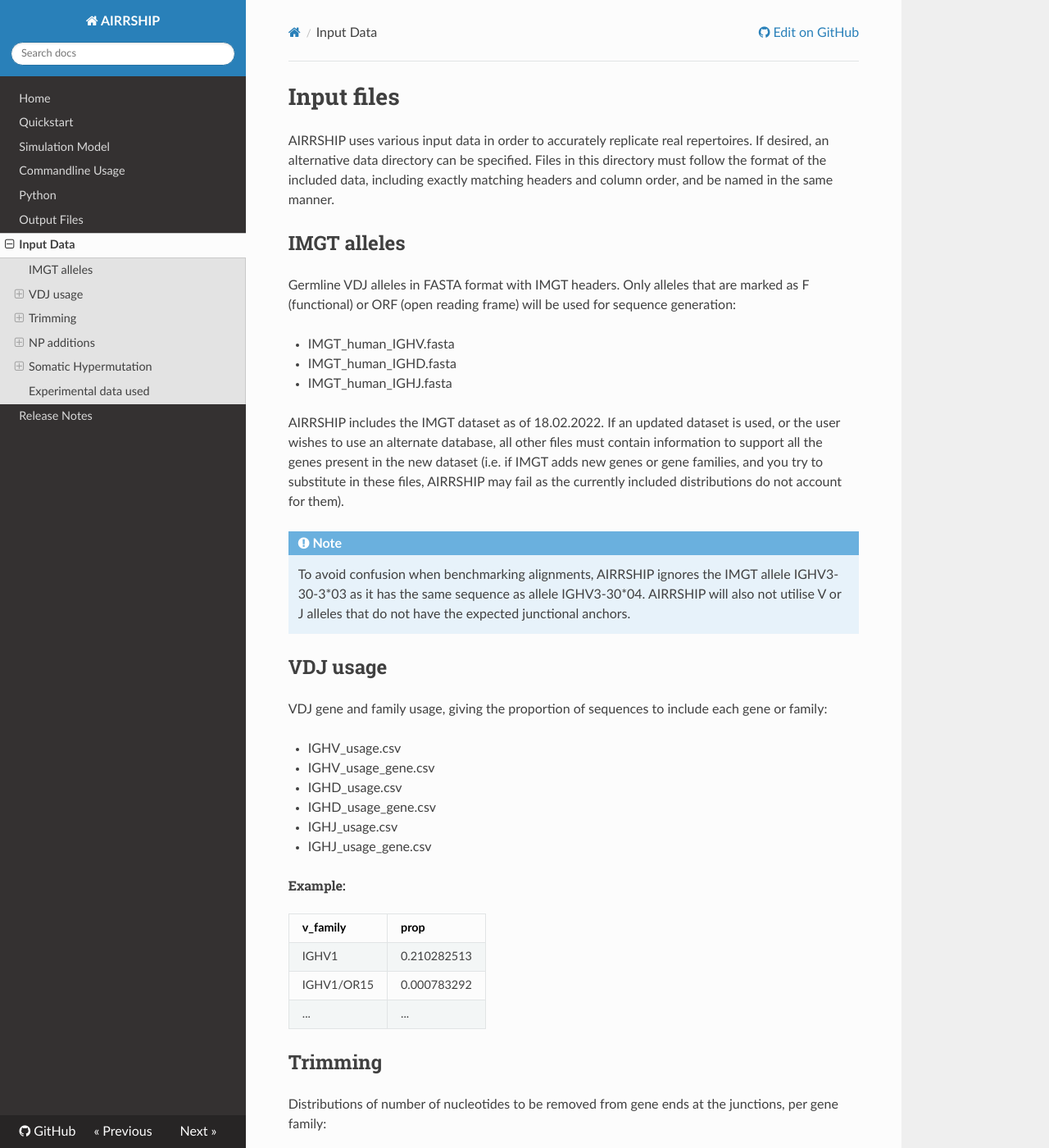
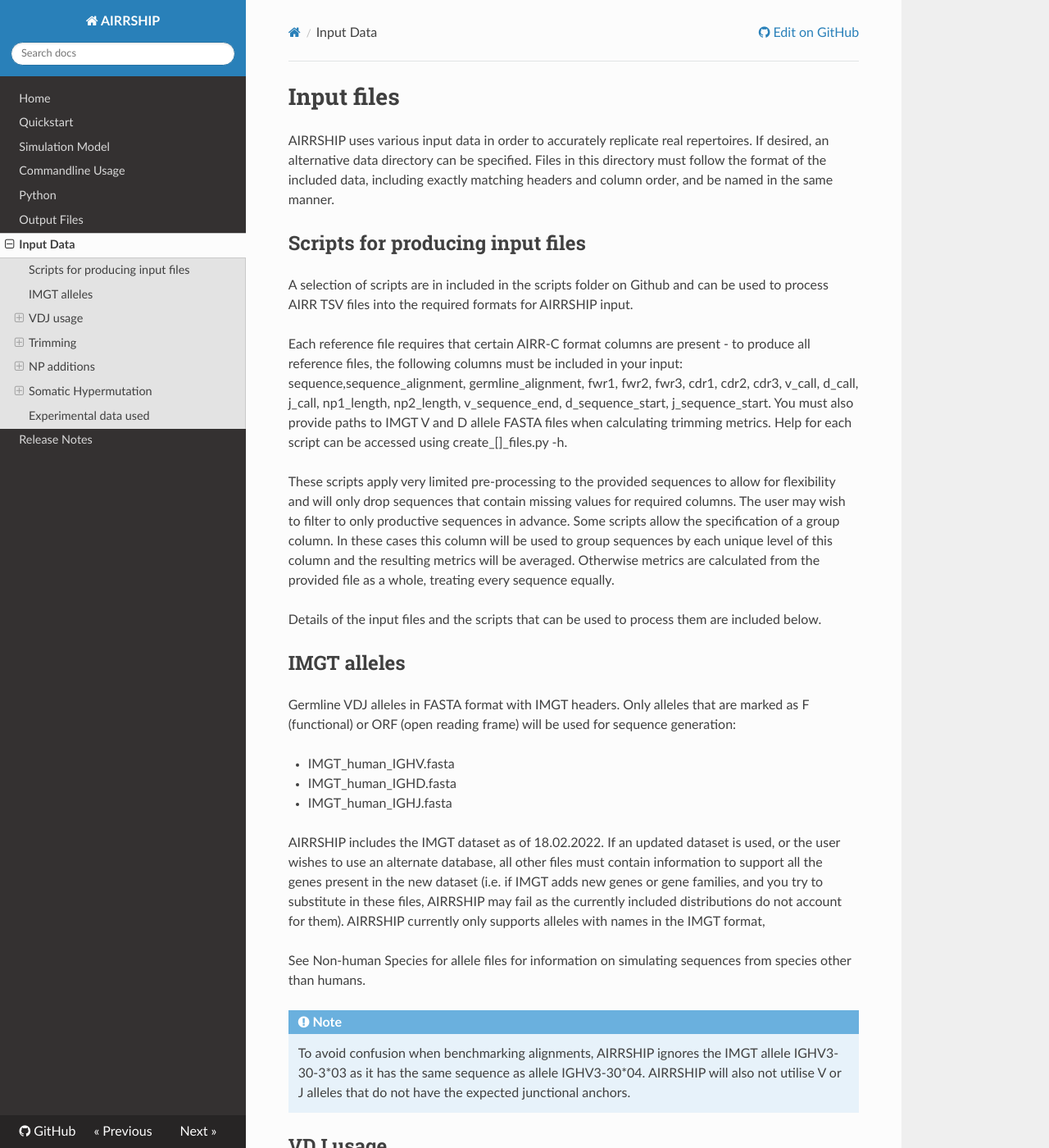
Before and after one commit to Cowanlab/airrship, an MkDocs documentation site: the page built from docs/data.md, in a window 1280 px wide and 1400 px high. Shown: the whole window at 82% size. Built offline with MkDocs 1.6.1, drawn with Linux system fonts in a browser that asks for light colours; nearby versions of some CDN libraries; some of the changed text lies outside the part shown.

````diff
--- a/docs/data.md
+++ b/docs/data.md
@@ -2,6 +2,16 @@
 
 AIRRSHIP uses various input data in order to accurately replicate real repertoires.
 If desired, an alternative data directory can be specified. Files in this directory must follow the format of the included data, including exactly matching headers and column order, and be named in the same manner.
+
+## Scripts for producing input files
+
+A selection of scripts are in included in the scripts folder on Github and can be used to process AIRR TSV files into the required formats for AIRRSHIP input.
+
+Each reference file requires that certain AIRR-C format columns are present - to produce all reference files, the following columns must be included in your input: sequence,sequence_alignment, germline_alignment, fwr1, fwr2, fwr3, cdr1, cdr2, cdr3, v_call, d_call, j_call, np1_length, np2_length, v_sequence_end, d_sequence_start, j_sequence_start. You must also provide paths to IMGT V and D allele FASTA files when calculating trimming metrics. Help for each script can be accessed using create_[]_files.py -h.
+
+These scripts apply very limited pre-processing to the provided sequences to allow for flexibility and will only drop sequences that contain missing values for required columns. The user may wish to filter to only productive sequences in advance. Some scripts allow the specification of a group column. In these cases this column will be used to group sequences by each unique level of this column and the resulting metrics will be averaged. Otherwise metrics are calculated from the provided file as a whole, treating every sequence equally.
+
+Details of the input files and the scripts that can be used to process them are included below.
 
 ## IMGT alleles
 
@@ -11,7 +21,9 @@ Germline VDJ alleles in FASTA format with IMGT headers. Only alleles that are ma
 * IMGT_human_IGHD.fasta
 * IMGT_human_IGHJ.fasta
 
-AIRRSHIP includes the IMGT dataset as of 18.02.2022. If an updated dataset is used, or the user wishes to use an alternate database, all other files must contain information to support all the genes present in the new dataset (i.e. if IMGT adds new genes or gene families, and you try to substitute in these files, AIRRSHIP may fail as the currently included distributions do not account for them).
+AIRRSHIP includes the IMGT dataset as of 18.02.2022. If an updated dataset is used, or the user wishes to use an alternate database, all other files must contain information to support all the genes present in the new dataset (i.e. if IMGT adds new genes or gene families, and you try to substitute in these files, AIRRSHIP may fail as the currently included distributions do not account for them). AIRRSHIP currently only supports alleles with names in the IMGT format,
+
+See Non-human Species for allele files for information on simulating sequences from species other than humans.
 
 !!! note
     To avoid confusion when benchmarking alignments, AIRRSHIP ignores the IMGT allele IGHV3-30-3\*03 as it has the same sequence as allele IGHV3-30\*04. AIRRSHIP will also not utilise V or J alleles that do not have the expected junctional anchors.
@@ -35,6 +47,19 @@ VDJ gene and family usage, giving the proportion of sequences to include each ge
 | IGHV1/OR15 | 0.000783292 |
 | ...        | ...         |
 
+
+#### Scripts:
+
+```bash
+create_vdj_files.py  [-h] -i INPUT_FILE [--group GROUP]
+
+-i INPUT_FILE, --input_file INPUT_FILE
+--group GROUP   Name of column containing dataset metadata to group by.
+```
+
+Required columns: v_call, d_call, j_call
+
+
 ## Trimming
 
 Distributions of number of nucleotides to be removed from gene ends at the junctions, per gene family:
@@ -51,6 +76,18 @@ Distributions of number of nucleotides to be removed from gene ends at the junct
 | IGHV1    | 0        | 0.406392257 |
 | IGHV1    | 1        | 0.290851348 |
 |  ...     | ...      | ...         |
+
+#### Scripts:
+
+```bash
+create_trimming_files.py [-h] -i INPUT_FILE [--imgt_v IMGT_V] [--imgt_d IMGT_D]
+
+-i INPUT_FILE, --input_file INPUT_FILE
+--imgt_v IMGT_V Path to IMGT V allele file.
+--imgt_d IMGT_D Path to IMGT D allele file.
+```
+
+Required columns:  v_call, d_call, v_germline_end, j_germline_start, d_germline_start, d_sequence_end and d_sequence_start.
 
 ## NP additions
 
@@ -96,6 +133,37 @@ Transition probabilities for each position in NP region (i.e. the likelihood of
 | 0      | A    | 0.24858057  | 0.238914924 | 0.34526599  | 0.167238516 |
 | ...    | ...  | ...         | ...         | ...         | ...         |
 
+#### Scripts:
+
+```bash
+create_np_lengths_files.py [-h] -i INPUT_FILE [--group GROUP]
+
+-i INPUT_FILE, --input_file INPUT_FILE
+
+--group GROUP   Name of column containing dataset metadata to group by.
+```
+
+Required columns: np1_length, np2_length
+
+```bash
+create_np_first_bases.py [-h] -i INPUT_FILE
+
+-i INPUT_FILE, --input_file INPUT_FILE
+```
+
+Required columns: np1_length,np2_length,sequence,v_sequence_end,d_sequence_start and j_sequence_start
+
+```bash
+create_np_transitions_files.py [-h] -i INPUT_FILE
+
+-i INPUT_FILE, --input_file INPUT_FILE
+```
+
+Required columns: np1_length,np2_length,sequence,v_sequence_end,d_sequence_start and j_sequence_start
+
+When producing NP transition matrices, only a single file for each region is produced. AIRRSHIP requires two, np[1|2]_transition_probs_per_position_igdm.csv and np[1|2]_transition_probs_per_position_igag.csv to account for differences in inserted nucleotides following SHM. Therefore this script must be run once on unmutated sequences and once on mutated sequences and the files manually renamed. If required, the same file with different names can be used although this may affect insertion accuracy.
+
+
 ## Somatic Hypermutation
 
 Rates of mutation frequency per sequence, per V family:
@@ -132,6 +200,15 @@ Per base mutation rates for the centre base of each unique 5mer (the likelihood
 | GCACA | 0.847932735 | 0.043780581 | 0.074638153 | 0.033648531 |
 | ...   | ...         | ...         | ...         | ...         |
 
+#### Scripts:
+
+```bash
+create_shm_files.py [-h] -i INPUT_FILE
+
+-i INPUT_FILE, --input_file INPUT_FILE
+```
+
+Required columns: v_call, germline_alignment, sequence_alignment, fwr1, fwr2, fwr3, cdr1, cdr2, cdr3
 
 ## Experimental data used
 
````
Also changed, not shown: docs/index.md (+2 -1 lines), docs/non_human.md (added, +40 -0 lines), docs/parameters.md (+3 -2 lines), docs/quickstart.md (+2 -2 lines), docs/release.md (+7 -1 lines), docs/img/overview_fig.png.
